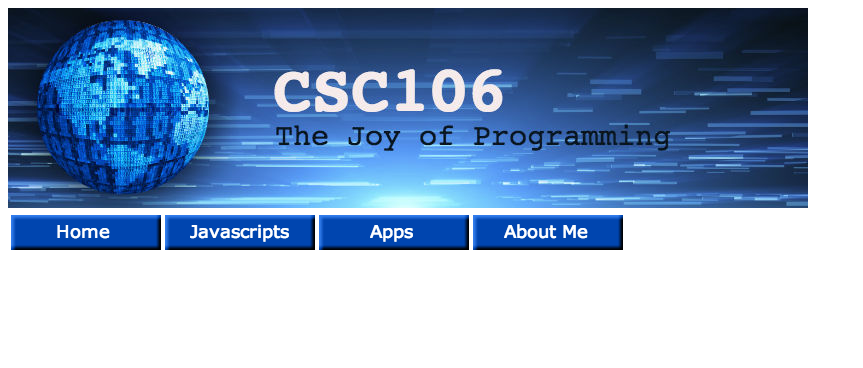
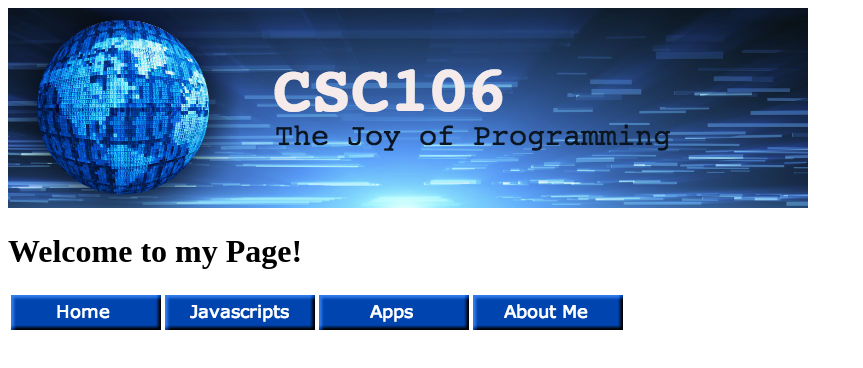
Before and after one commit to karenabdallah/karenabdallah.github.io, a plain HTML site: page index.html in a window 1280 px wide. Shown: the whole page, without its empty margins (0-863 px from the left). Drawn offline with Linux system fonts and the light colour scheme.

Commit message:
Update index.html

```diff
--- a/index.html
+++ b/index.html
@@ -2,7 +2,7 @@
 <html>
 <head>
 <meta charset="utf-8">
-<title>Joy of Programming</title>
+<title>The Joy of Programming</title>
 </head>
 <body>
 <img src="csc106_banner.jpg">
@@ -13,5 +13,6 @@
 <th><img src="javascripts.png"></th>
 <th><img src="apps.png"></th>
 <th><img src="about.png"></th>
+<h1>Welcome to my Page!</h1>
 </body>
 </html>
```
